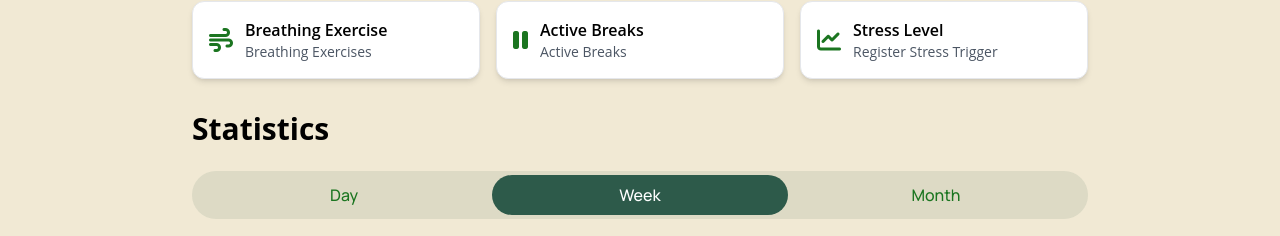
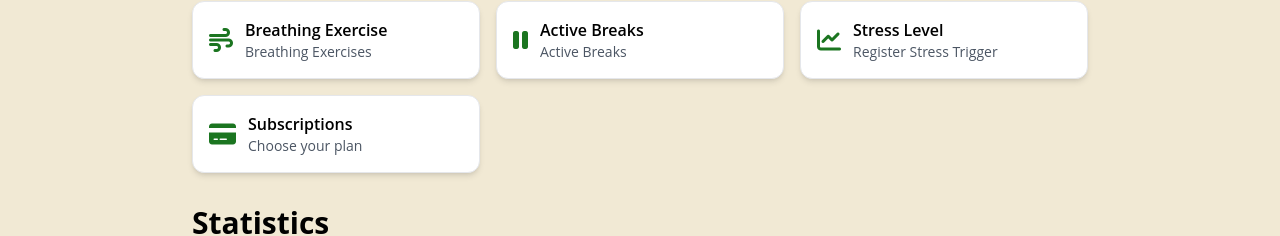
Before and after one commit to NeuroZen-Org/NeuroZen-app-web-frontend, a Vue app: page / in a window 1280 px wide. Shown: the part 343-579 px from the top of the page. Built offline with nearby package versions, Linux system fonts and the light colour scheme; no server answers; data requests are answered from the project's data file; sample sign-in values are in the browser's storage.

Commit message:
feat: add subscription button to DashboardComponent for navigation

```diff
--- a/src/shared/screens/DashboardComponent.vue
+++ b/src/shared/screens/DashboardComponent.vue
@@ -112,6 +112,19 @@
                     <div class="text-left">
                       <h3 class="font-semibold">{{ $t('dashboard.quickActions.stressLevel') }}</h3>
                       <p class="text-sm text-gray-600 dark:text-gray-400">{{ $t('stress.triggers.title') }}</p>
+                    </div>
+                  </div>
+                </button>
+
+                <button
+                  @click="$router.push('/subscriptions')"
+                  class="p-4 bg-white dark:bg-gray-800 rounded-lg shadow-md hover:shadow-lg transition-all duration-300 border border-gray-200 dark:border-gray-700 hover:border-primary/50"
+                >
+                  <div class="flex items-center gap-3">
+                    <i class="fas fa-credit-card text-primary text-2xl"></i>
+                    <div class="text-left">
+                      <h3 class="font-semibold">{{ $t('navigation.subscriptions') }}</h3>
+                      <p class="text-sm text-gray-600 dark:text-gray-400">{{ $t('subscriptions.plans.title') }}</p>
                     </div>
                   </div>
                 </button>
```
